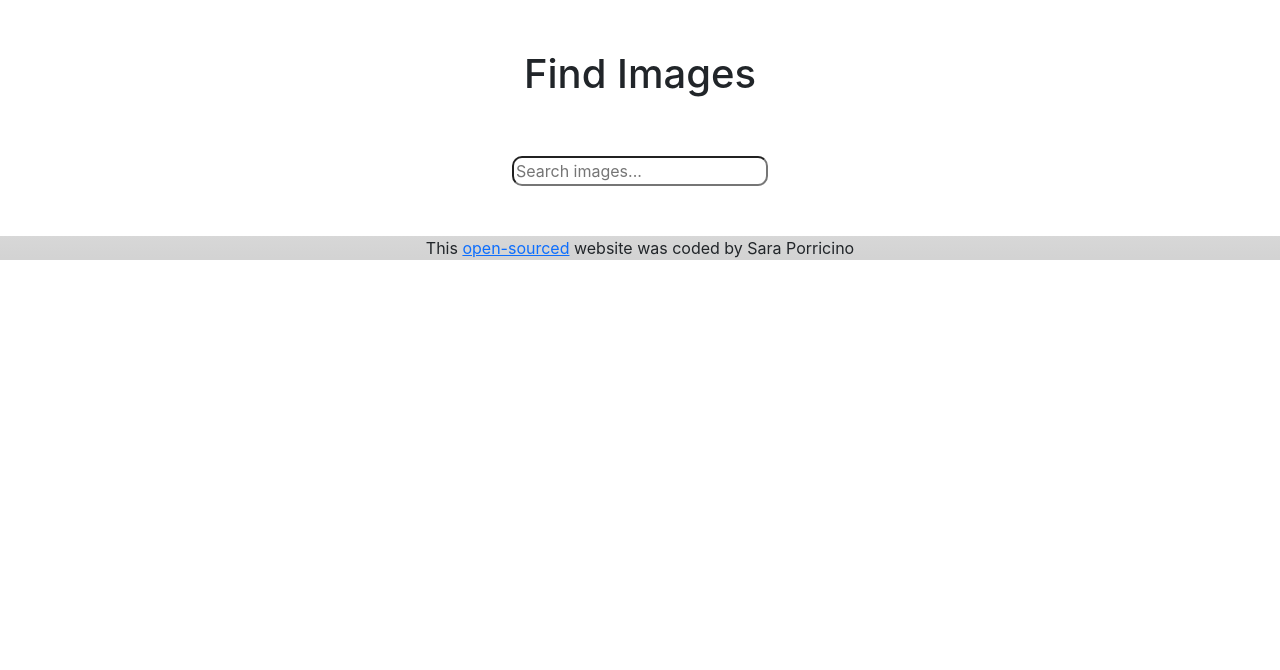
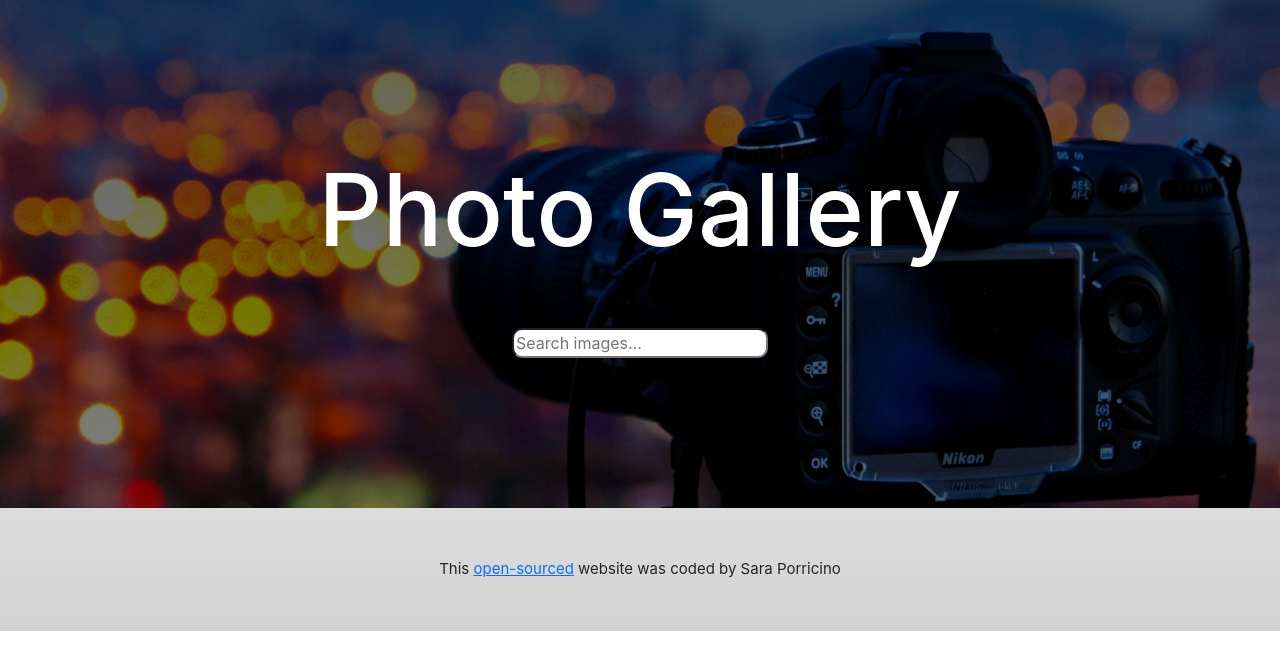
Before and after one commit to saraporri/react-gallery, a React (Create React App) app: page / in a window 1280 px wide. Shown: the top 670 px of the page. Built offline with nearby package versions, Linux system fonts and the light colour scheme; no server answers.

Commit message:
Changed header

```diff
--- a/src/App.css
+++ b/src/App.css
@@ -13,3 +13,7 @@
 html {
   scroll-behavior: smooth;
 }
+footer {
+  padding: 50px;
+  font-size: 15px;
+}
--- a/src/SearchEngine.css
+++ b/src/SearchEngine.css
@@ -1,14 +1,18 @@
-.search,
-button {
+input {
   border-radius: 10px;
   margin-bottom: 50px;
 }
 .form {
-  background-color: white;
+  background-image: linear-gradient(rgba(0, 0, 0, 0.6), rgba(0, 0, 0, 0.5)),
+    url(Images/photo.jpeg);
+  background-position: center center;
+
+  background-repeat: no-repeat;
+  background-size: cover;
+  padding: 100px;
 }
 h1 {
+  font-size: 100px;
+  color: #fff;
   padding: 50px;
 }
-Photos {
-  margin-top: 50px;
-}
--- a/src/SearchEngine.js
+++ b/src/SearchEngine.js
@@ -35,7 +35,7 @@ export default function SearchEngine() {
     return (
       <div className="Search">
         <div className="form">
-          <h1>Find Images</h1>
+          <h1>Photo Gallery</h1>
           <form onSubmit={handleSubmit}>
             <input
               type="search"
```
Also changed, not shown: src/Images/photo.jpeg (added).
